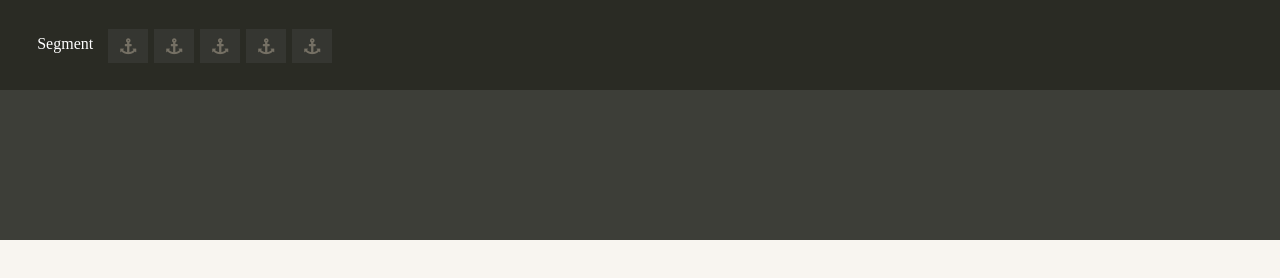
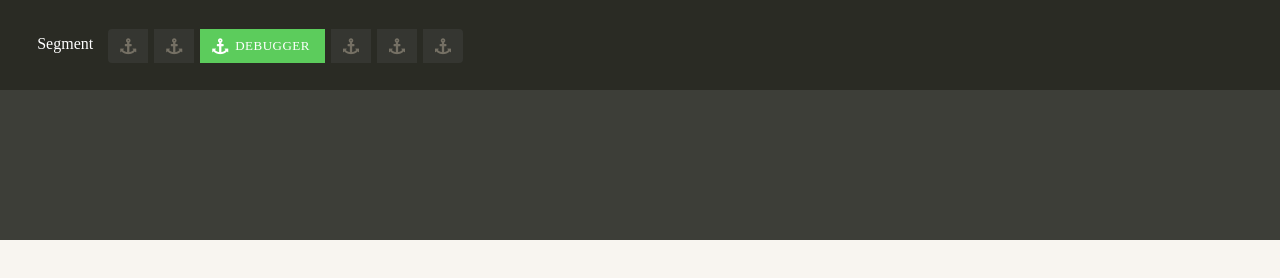
Before and after one commit to kswilster/segment-style, a plain HTML site: page index.html in a window 1280 px wide. Shown: the top 278 px of the page. Drawn offline with Linux system fonts and the light colour scheme.

Commit message:
more tab styling

```diff
--- a/index.html
+++ b/index.html
@@ -15,6 +15,10 @@
           <div class="nav-tabs">
             <a class="nav-tabs__button"><i class="fa fa-anchor"></i></a>
             <a class="nav-tabs__button"><i class="fa fa-anchor"></i></a>
+            <a class="nav-tabs__button--active">
+              <i class="fa fa-anchor"></i>
+              <p class="nav-tabs__label">Debugger</p>
+            </a>
             <a class="nav-tabs__button"><i class="fa fa-anchor"></i></a>
             <a class="nav-tabs__button"><i class="fa fa-anchor"></i></a>
             <a class="nav-tabs__button"><i class="fa fa-anchor"></i></a>
--- a/sass/main.scss
+++ b/sass/main.scss
@@ -31,6 +31,7 @@ body {
 }
 
 .nav-tabs {
+
 }
 
 .nav-tabs__button {
@@ -62,6 +63,38 @@ body {
   }
 }
 
+.nav-tabs__button:first-child {
+  border-top-left-radius: 4px;
+  border-bottom-left-radius: 4px;
+}
+
+.nav-tabs__button:last-child {
+  border-top-right-radius: 4px;
+  border-bottom-right-radius: 4px;
+}
+
+.nav-tabs__button--active {
+  @extend .nav-tabs__button;
+  background-color: #5CCC5C;
+  color: white;
+  width: auto;
+  text-decoration: none;
+
+  i {
+    display: block;
+    color: white;
+    opacity: 1;
+    left: 20px;
+  }
+}
+
+.nav-tabs__label {
+  line-height: 34px;
+  font-size: 13px;
+  text-transform: uppercase;
+  letter-spacing: 0.5px;
+  margin: 0 15px 0 35px;
+}
 
 .mid {
   height: 150px;
```
Also changed, not shown: stylesheets/main.css.
